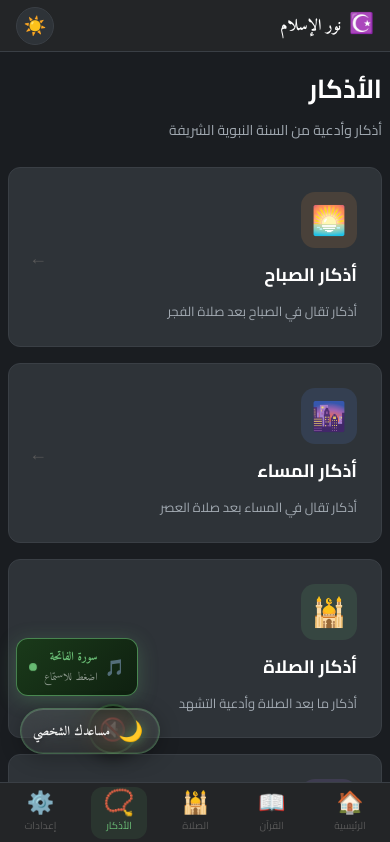
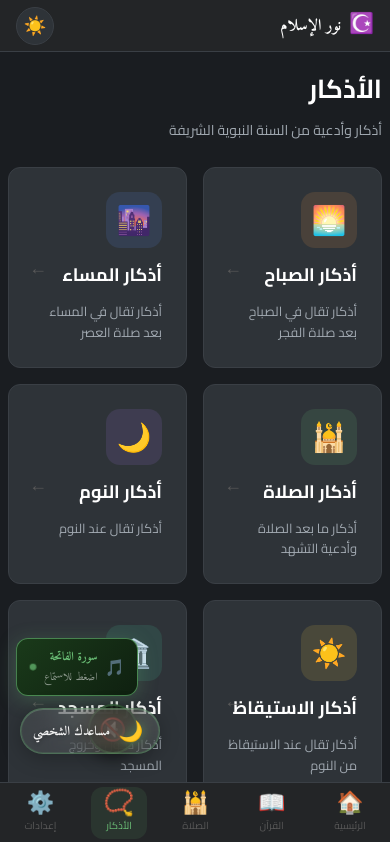
Before and after one commit to Abilaaacg/nabil-quran, a React (Vite) app: page /adhkar in a window 390 px wide. Shown: the top 842 px of the page. Built offline with nearby package versions, Linux system fonts and the light colour scheme; what @capacitor/core would draw is missing.

Commit message:
Fix ALL responsive: remove minmax(260px) everywhere, force 2 cols

```diff
--- a/src/components/SocialProof.css
+++ b/src/components/SocialProof.css
@@ -55,7 +55,7 @@
 /* شبكة التعليقات */
 .sp-grid {
   display: grid;
-  grid-template-columns: repeat(auto-fill, minmax(260px, 1fr));
+  grid-template-columns: repeat(2, 1fr);
   gap: 14px;
 }
 
--- a/src/pages/Adhkar.css
+++ b/src/pages/Adhkar.css
@@ -1,6 +1,6 @@
 .adhkar-grid {
   display: grid;
-  grid-template-columns: repeat(auto-fill, minmax(260px, 1fr));
+  grid-template-columns: repeat(2, 1fr);
   gap: 16px;
 }
 
--- a/src/pages/Quran.css
+++ b/src/pages/Quran.css
@@ -1,6 +1,6 @@
 .surah-grid {
   display: grid;
-  grid-template-columns: repeat(auto-fill, minmax(200px, 1fr));
+  grid-template-columns: repeat(2, 1fr);
   gap: 12px;
 }
 
```
